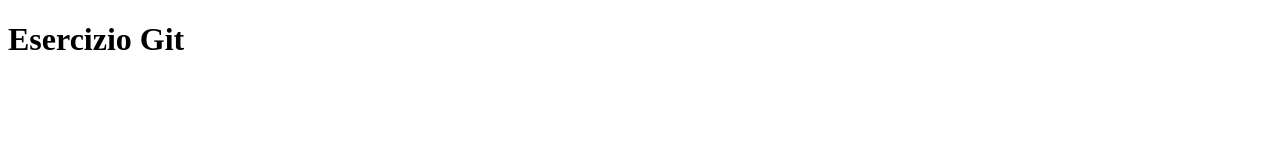
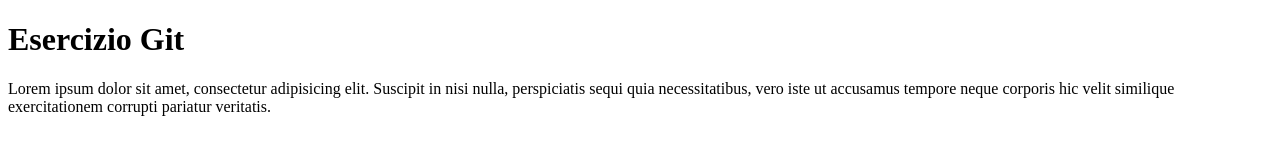
Before and after one commit to FrancescoAmarena/esrcizio-git, a plain HTML site: page index.html in a window 1280 px wide. Drawn offline with Linux system fonts and the light colour scheme.

Commit message:
aggiunto testo in index

```diff
--- a/index.html
+++ b/index.html
@@ -1,12 +1,18 @@
 <!DOCTYPE html>
 <html lang="en">
+
 <head>
     <meta charset="UTF-8">
     <meta http-equiv="X-UA-Compatible" content="IE=edge">
     <meta name="viewport" content="width=device-width, initial-scale=1.0">
     <title>Esercizio Git</title>
 </head>
+
 <body>
     <h1>Esercizio Git</h1>
+    <p>Lorem ipsum dolor sit amet, consectetur adipisicing elit. Suscipit in nisi nulla, perspiciatis sequi quia
+        necessitatibus, vero iste ut accusamus tempore neque corporis hic velit similique exercitationem corrupti
+        pariatur veritatis.</p>
 </body>
+
 </html>
```
